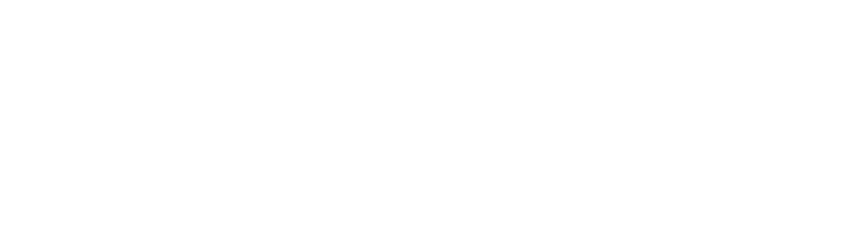
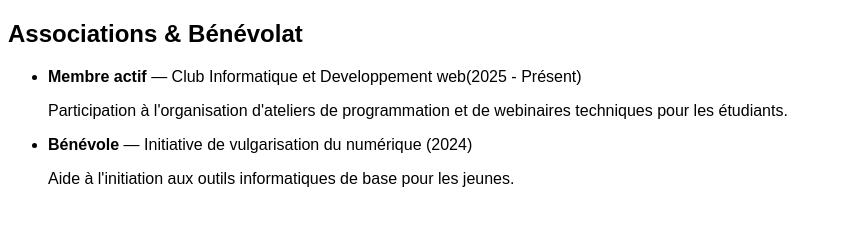
Before and after one commit to bouraimaatinouke-byte/mon-cv, a plain HTML site: page index.html in a window 1280 px wide. Shown: the whole page, without its empty margins (0-841 px from the left). Drawn offline with Linux system fonts and the light colour scheme.

Commit message:
mise en place de la section associations

```diff
--- a/index.html
+++ b/index.html
@@ -7,6 +7,16 @@
     <link rel="stylesheet" href="style.css">
 </head>
 <body>
-
+<h2>Associations & Bénévolat</h2>
+<ul>
+    <li>
+        <strong>Membre actif</strong> — Club Informatique et Developpement web(2025 - Présent)
+        <p>Participation à l'organisation d'ateliers de programmation et de webinaires techniques pour les étudiants.</p>
+    </li>
+    <li>
+        <strong>Bénévole</strong> — Initiative de vulgarisation du numérique (2024)
+        <p>Aide à l'initiation aux outils informatiques de base pour les jeunes.</p>
+    </li>
+</ul>
 </body>
 </html>
```
